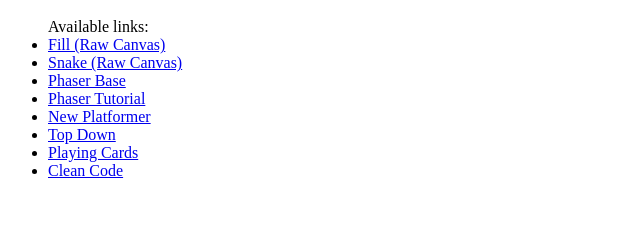
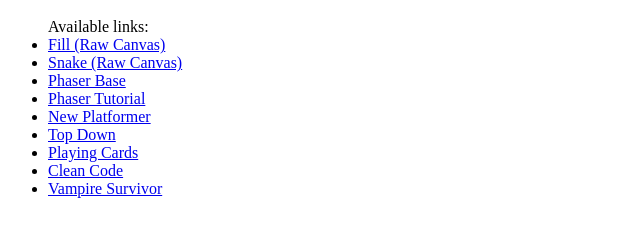
Before and after one commit to courtneyglosser/hellophaser, a plain HTML site: page index.html in a window 1280 px wide. Shown: the part 48-284 px from the top of the page, without its empty margins (0-640 px from the left). Drawn offline with Linux system fonts and the light colour scheme.

Commit message:
Adding Vampire Survivor clone from tutorial.

```diff
--- a/index.html
+++ b/index.html
@@ -14,6 +14,7 @@
             <li> <a href="./top-down/">Top Down</a> </li>
             <li> <a href="./playing-cards/">Playing Cards</a></li>
             <li> <a href="./clean-code/">Clean Code</a></li>
+            <li> <a href="./vampire_survivors_tut/dist/">Vampire Survivor</a> </li>
         </ul>
 	</body>
 </html>
```
Also changed, not shown: 1 other file.
